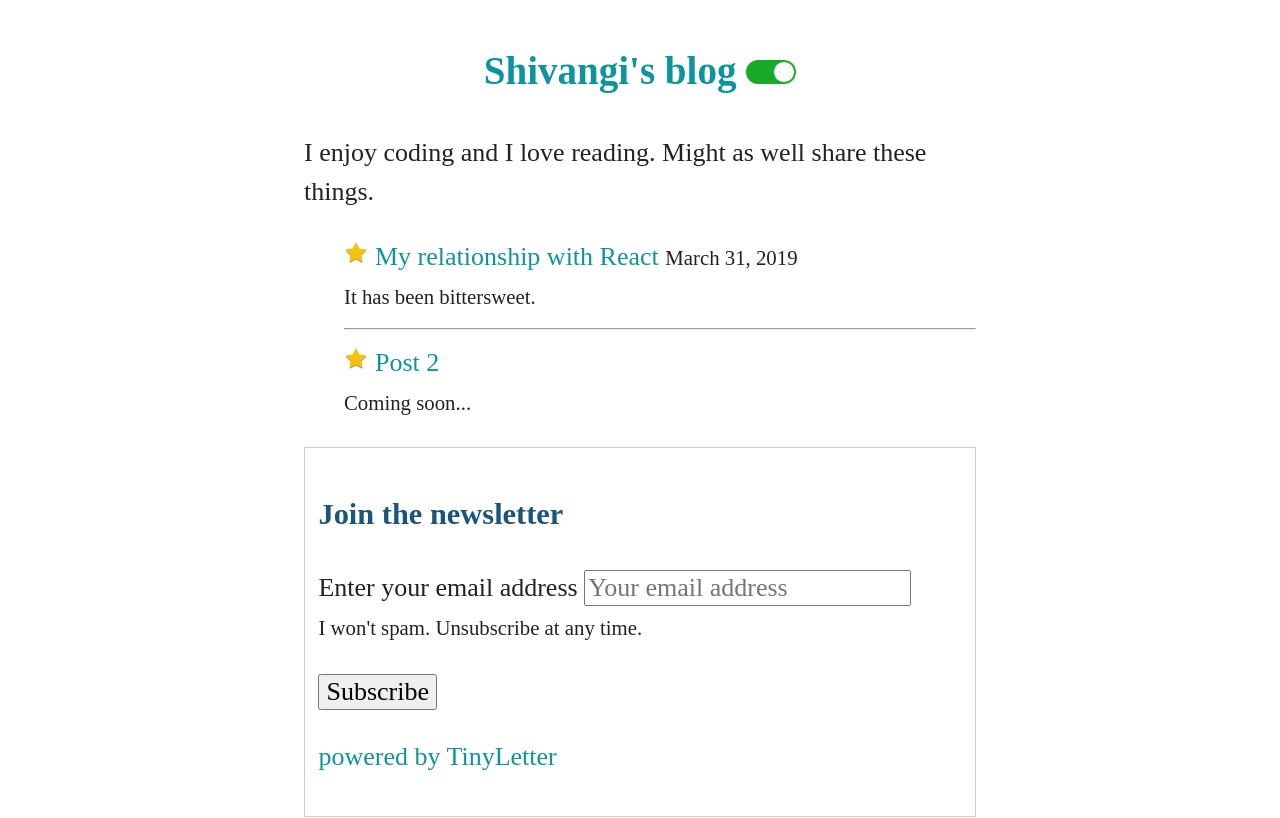
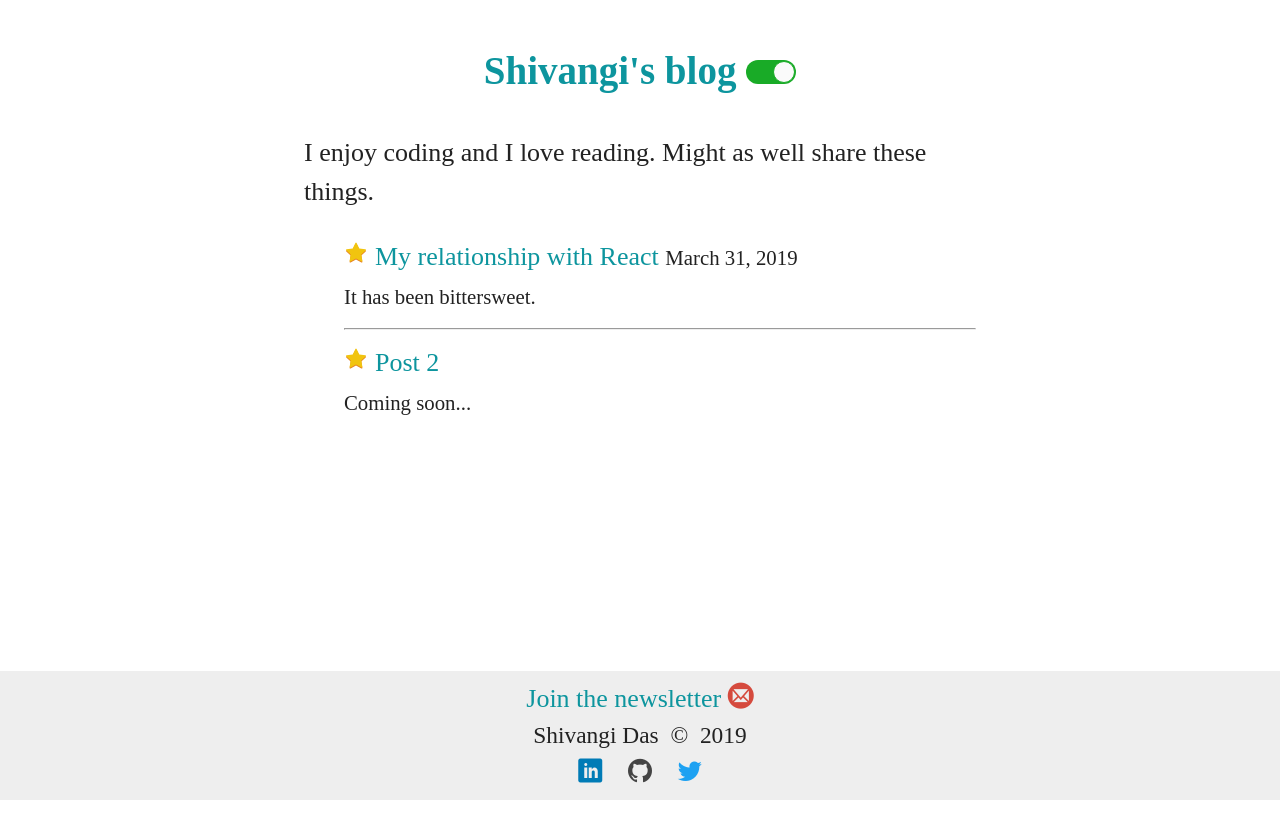
Before and after one commit to shivangidas/blog, a React (Create React App) app: page /#/ in a window 1280 px wide. Shown: the top 818 px of the page. Built offline with nearby package versions, Linux system fonts and the light colour scheme.

Commit message:
more UI changes

```diff
--- a/src/Links.js
+++ b/src/Links.js
@@ -20,40 +20,6 @@ export default class Links extends Component {
             <small>Coming soon...</small>
           </li>
         </ul>
-        <form
-          style={{
-            border: "1px solid #ccc",
-            padding: "2%"
-          }}
-          action="https://tinyletter.com/shivangi"
-          method="post"
-          target="popupwindow"
-          onSubmit="window.open('https://tinyletter.com/shivangi', 'popupwindow', 'scrollbars=yes,width=800,height=600');return true"
-        >
-          <h3>Join the newsletter</h3>
-          <p>
-            <label htmlFor="tlemail">Enter your email address </label>
-            <input
-              type="text"
-              name="email"
-              id="tlemail"
-              placeholder="Your email address"
-            />
-            <br />
-            <small>I won't spam. Unsubscribe at any time.</small>
-          </p>
-          <input type="hidden" value="1" name="embed" />
-          <input type="submit" value="Subscribe" />
-          <p>
-            <a
-              href="https://tinyletter.com"
-              target="_blank"
-              rel="noopener noreferrer"
-            >
-              powered by TinyLetter
-            </a>
-          </p>
-        </form>
       </section>
     );
   }
--- a/src/components/Footer.js
+++ b/src/components/Footer.js
@@ -5,17 +5,21 @@ class Footer extends Component {
     return (
       <footer>
         <center>
-          <div className="" id="contactIcons">
+          <div>
             <a
-              href="mailto:catchshivangi@gmail.com"
-              target="_top"
-              id="emailId"
-              title="Email me"
+              href="https://tinyletter.com/shivangi"
+              target="_blank"
               rel="noopener noreferrer"
             >
+              Join the newsletter{" "}
               <i className="icon-mail4" aria-hidden="true" />
             </a>
-            &nbsp;
+          </div>
+          <div id="copyright">
+            <span>Shivangi Das</span>&nbsp; &copy; &nbsp;
+            <span>2019</span>
+          </div>
+          <div id="contactIcons">
             <a
               href="https://in.linkedin.com/in/shivangi-das-49736058"
               target="_blank"
@@ -37,15 +41,6 @@ class Footer extends Component {
             </a>
             &nbsp;
             <a
-              href="https://www.facebook.com/shivangi.das.710"
-              target="_blank"
-              id="facebook"
-              title="Facebook"
-              rel="noopener noreferrer"
-            >
-              <i className="icon-facebook2" aria-hidden="true" />
-            </a>
-            <a
               href="https://twitter.com/iShivangiDas"
               target="_blank"
               id="twitter"
@@ -55,10 +50,6 @@ class Footer extends Component {
               <i className="icon-twitter" aria-hidden="true" />
             </a>
           </div>
-          <div className="" id="copyright">
-            <span>Shivangi Das</span>&nbsp; &copy; &nbsp;
-            <span>2019</span>
-          </div>
         </center>
       </footer>
     );
--- /dev/null
+++ b/src/components/PostFooter.js
@@ -0,0 +1,27 @@
+import React, { Component } from "react";
+import { Link } from "react-router-dom";
+class PostFooter extends Component {
+  render() {
+    return (
+      <section className="postFooter">
+        <hr />
+        <Link to="/blog">Back to blog posts </Link>
+        <span style={{ float: "right" }}>
+          Send me feedback{" "}
+          <a
+            href="https://twitter.com/iShivangiDas"
+            target="_blank"
+            id="twitter"
+            title="Twitter"
+            rel="noopener noreferrer"
+          >
+            {" "}
+            @iShivangiDas
+            <i className="icon-twitter" aria-hidden="true" />
+          </a>
+        </span>
+      </section>
+    );
+  }
+}
+export default PostFooter;
--- a/src/posts/post1.js
+++ b/src/posts/post1.js
@@ -1,4 +1,5 @@
 import React, { Component } from "react";
+import PostFooter from "../components/PostFooter";
 // import Image from "../components/image";
 // import books from "../images/books8.jpg";
 class Post extends Component {
@@ -112,6 +113,7 @@ class Post extends Component {
             owned by Facebook.
           </p>
         </article>
+        <PostFooter />
       </>
     );
   }
--- a/src/styles/index.css
+++ b/src/styles/index.css
@@ -102,13 +102,13 @@ footer {
   margin-top: 2%;
 }
 #copyright {
-  padding-top: 0.5rem;
+  font-size: 90%;
 }
 #contactIcons a {
   padding: 0em 0.4em;
   font-size: 1.5rem;
 }
-#contactIcons a#emailId i {
+.icon-mail4 {
   color: #d54a3d;
 }
 #contactIcons a#linkedIn i {
@@ -123,9 +123,6 @@ footer {
 #contactIcons a#twitter i {
   color: #1da1f2;
 }
-#contactIcons a#blogger i {
-  color: #ff5722;
+.postFooter {
+  font-size: 90%;
 }
-#contactIcons a#codepen i {
-  color: black;
-}
```
